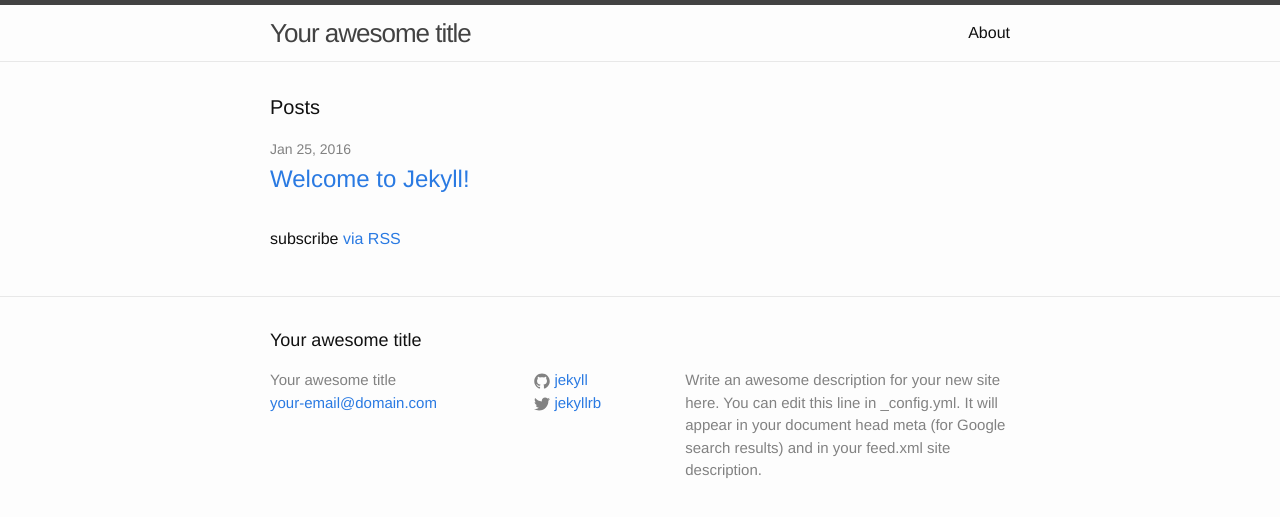
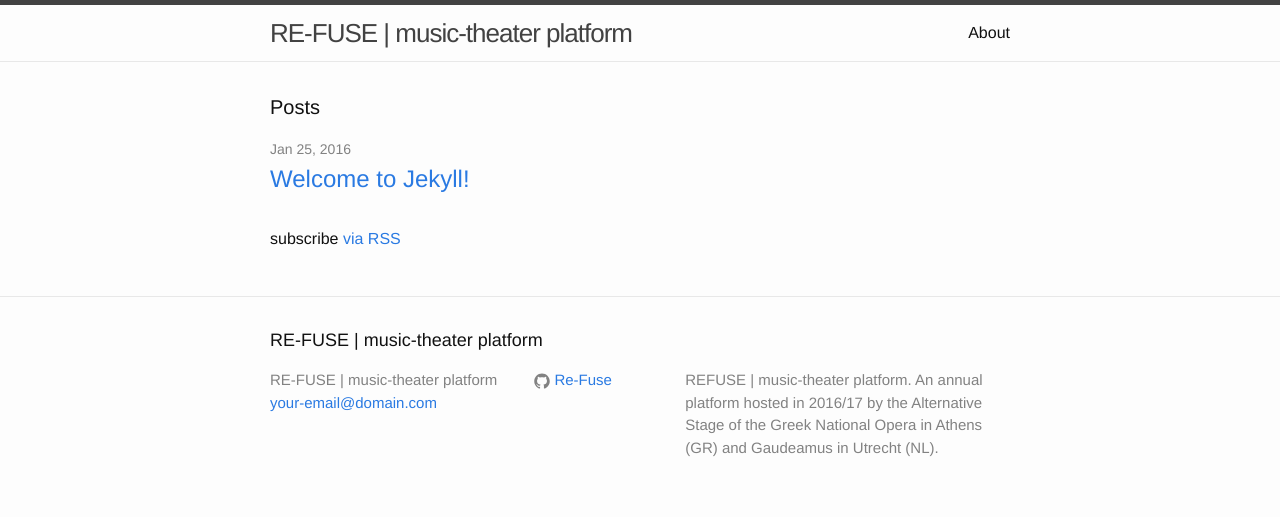
Before and after one commit to Re-Fuse/re-fuse.github.io, a Jekyll site: the page built from index.html, in a window 1280 px wide. Shown: the top 517 px of the page. Built offline with Jekyll 4.4.1, drawn with Linux system fonts in a browser that asks for light colours.

Commit message:
Chaneg site settings

```diff
--- a/_config.yml
+++ b/_config.yml
@@ -6,16 +6,16 @@
 # 'jekyll serve'. If you change this file, please restart the server process.
 
 # Site settings
-title: Your awesome title
+title: RE-FUSE | music-theater platform
 email: your-email@domain.com
 description: > # this means to ignore newlines until "baseurl:"
-  Write an awesome description for your new site here. You can edit this
-  line in _config.yml. It will appear in your document head meta (for
-  Google search results) and in your feed.xml site description.
+  REFUSE | music-theater platform. An annual platform hosted in
+  2016/17 by the Alternative Stage of the Greek National Opera
+  in Athens (GR) and Gaudeamus in Utrecht (NL).
 baseurl: "" # the subpath of your site, e.g. /blog
-url: "http://yourdomain.com" # the base hostname & protocol for your site
-twitter_username: jekyllrb
-github_username:  jekyll
+url: "http://re-fuse.github.io/" # the base hostname & protocol for your site
+youtube_username: UC2wo8f6V1jrWrqPUbg98c1w
+github_username:  Re-Fuse
 
 # Build settings
 markdown: kramdown
```
Also changed, not shown: 6 other files.
